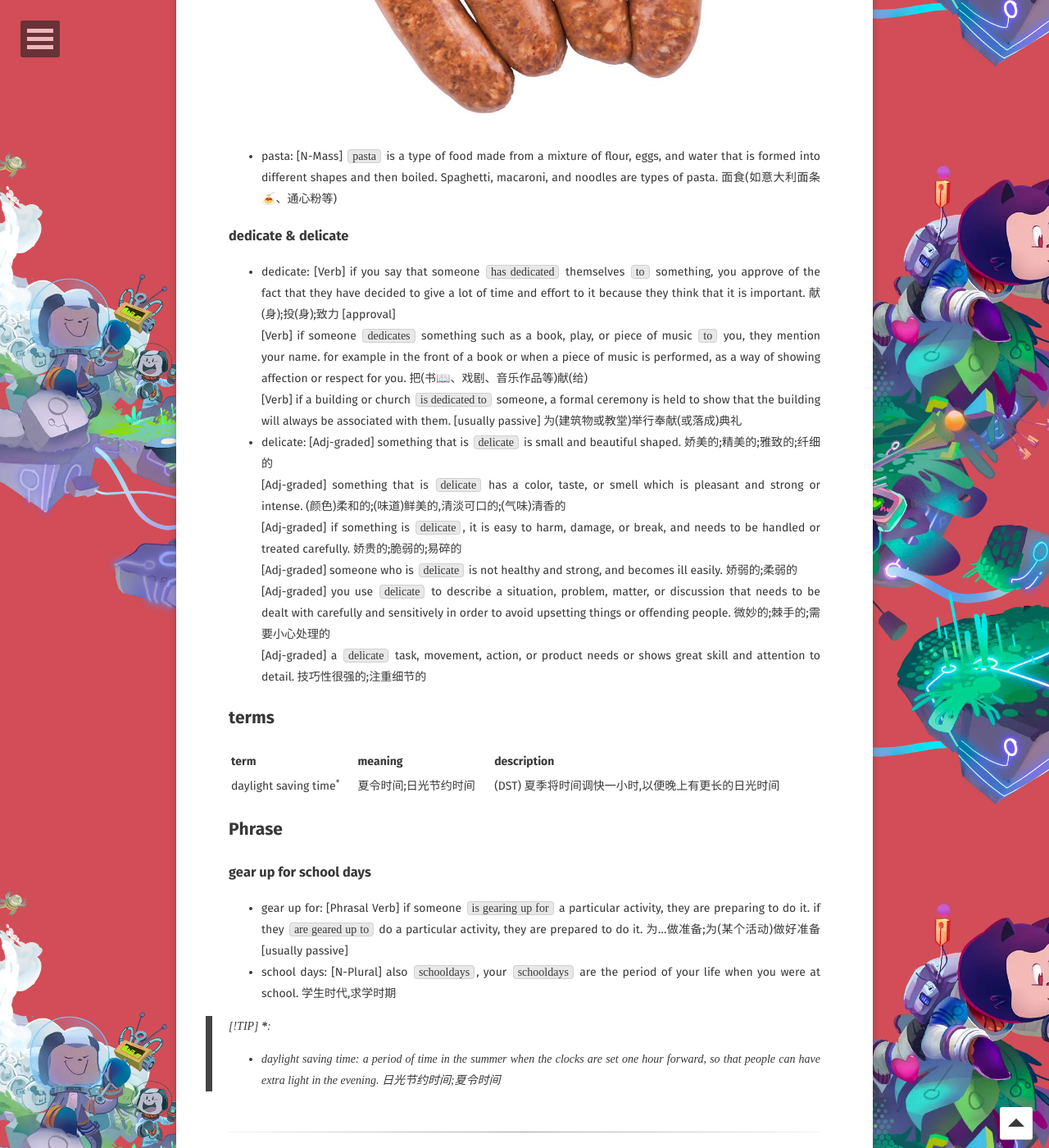
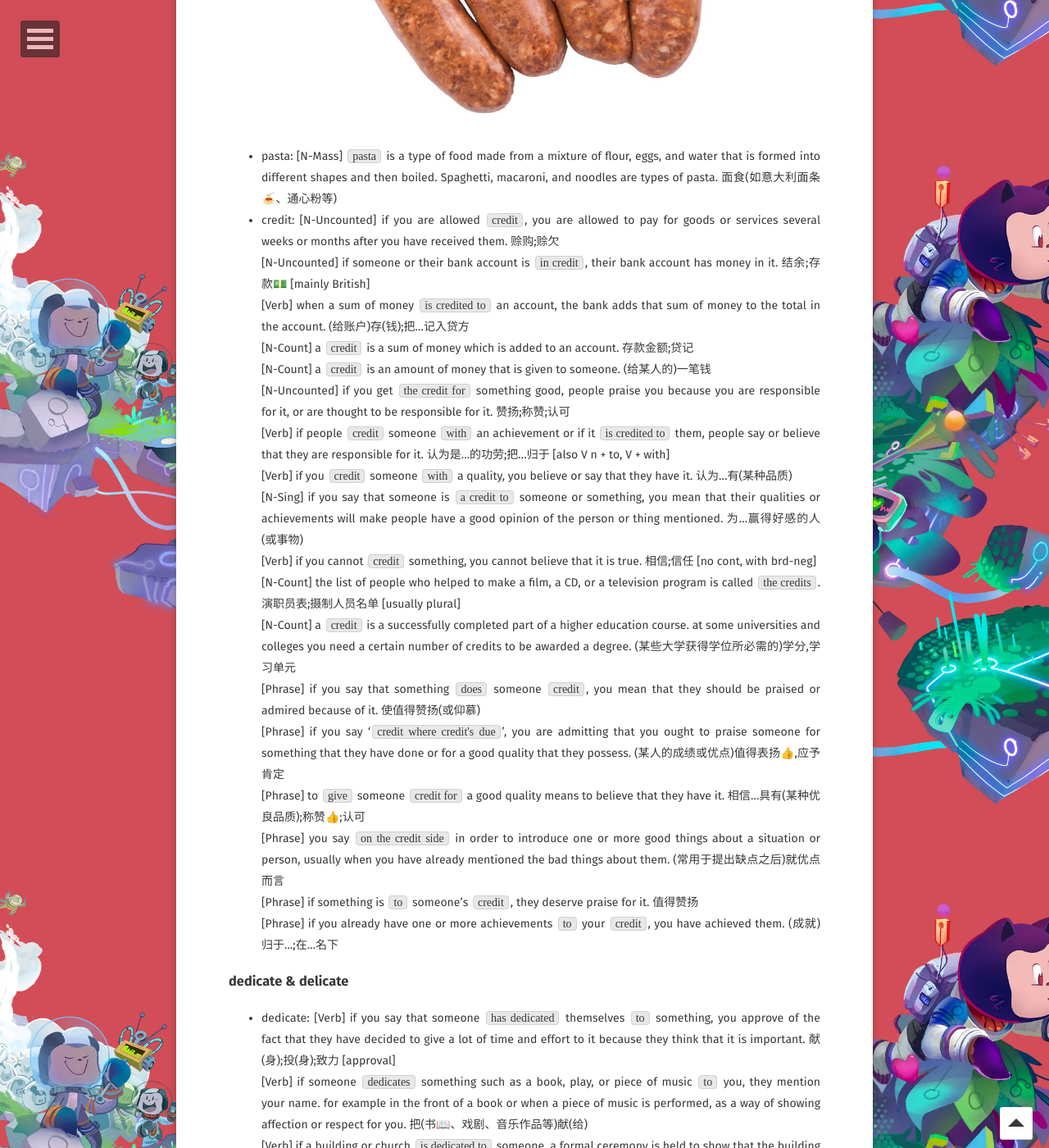
Before and after one commit to WebPavel/WebPavel.github.io, a Jekyll site: the page built from _posts/2026-03-26-daily-English-learning.md, in a window 1280 px wide and 1400 px high, scrolled down 2608 px. Shown: the whole window at 82% size. Built offline with Jekyll 4.4.1, drawn with Linux system fonts in a browser that asks for light colours; some web fonts are replaced; comment, search, counter and statistics services are not loaded; some of the changed text lies outside the part shown.

Commit message:
feat: updates on daily English learning

```diff
--- a/_posts/2026-03-26-daily-English-learning.md
+++ b/_posts/2026-03-26-daily-English-learning.md
@@ -61,6 +61,24 @@ When I encounter similar words again, I get confused about their meanings. For e
 - sausage: [N-Var] a `sausage` consists of minced meat, usually pork, mixed with other ingredients and is contained in a tube made of skin or a similar material. 香肠;腊肠<br/>
   ![sausage_410446060.jpg](/assets/tw/sausage_410446060.jpg)
 - pasta: [N-Mass] `pasta` is a type of food made from a mixture of flour, eggs, and water that is formed into different shapes and then boiled. Spaghetti, macaroni, and noodles are types of pasta. 面食(如意大利面条🍝、通心粉等)
+- credit: [N-Uncounted] if you are allowed `credit`, you are allowed to pay for goods or services several weeks or months after you have received them. 赊购;赊欠<br/>
+  [N-Uncounted] if someone or their bank account is `in credit`, their bank account has money in it. 结余;存款💵 [mainly British]<br/>
+  [Verb] when a sum of money `is credited to` an account, the bank adds that sum of money to the total in the account. (给账户)存(钱);把...记入贷方<br/>
+  [N-Count] a `credit` is a sum of money which is added to an account. 存款金额;贷记<br/>
+  [N-Count] a `credit` is an amount of money that is given to someone. (给某人的)一笔钱<br/>
+  [N-Uncounted] if you get `the credit for` something good, people praise you because you are responsible for it, or are thought to be responsible for it. 赞扬;称赞;认可<br/>
+  [Verb] if people `credit` someone `with` an achievement or if it `is credited to` them, people say or believe that they are responsible for it. 认为是...的功劳;把...归于 [also V n + to, V + with]<br/>
+  [Verb] if you `credit` someone `with` a quality, you believe or say that they have it. 认为...有(某种品质)<br/>
+  [N-Sing] if you say that someone is `a credit to` someone or something, you mean that their qualities or achievements will make people have a good opinion of the person or thing mentioned. 为...赢得好感的人(或事物)<br/>
+  [Verb] if you cannot `credit` something, you cannot believe that it is true. 相信;信任 [no cont, with brd-neg]<br/>
+  [N-Count] the list of people who helped to make a film, a CD, or a television program is called `the credits`. 演职员表;摄制人员名单 [usually plural]<br/>
+  [N-Count] a `credit` is a successfully completed part of a higher education course. at some universities and colleges you need a certain number of credits to be awarded a degree. (某些大学获得学位所必需的)学分,学习单元<br/>
+  [Phrase] if you say that something `does` someone `credit`, you mean that they should be praised or admired because of it. 使值得赞扬(或仰慕)<br/>
+  [Phrase] if you say '`credit where credit's due`', you are admitting that you ought to praise someone for something that they have done or for a good quality that they possess. (某人的成绩或优点)值得表扬👍,应予肯定<br/>
+  [Phrase] to `give` someone `credit for` a good quality means to believe that they have it. 相信...具有(某种优良品质);称赞👍;认可<br/>
+  [Phrase] you say `on the credit side` in order to introduce one or more good things about a situation or person, usually when you have already mentioned the bad things about them. (常用于提出缺点之后)就优点而言<br/>
+  [Phrase] if something is `to` someone's `credit`, they deserve praise for it. 值得赞扬<br/>
+  [Phrase] if you already have one or more achievements `to` your `credit`, you have achieved them. (成就)归于...;在...名下<br/>
 
 ### dedicate & delicate
 
```
